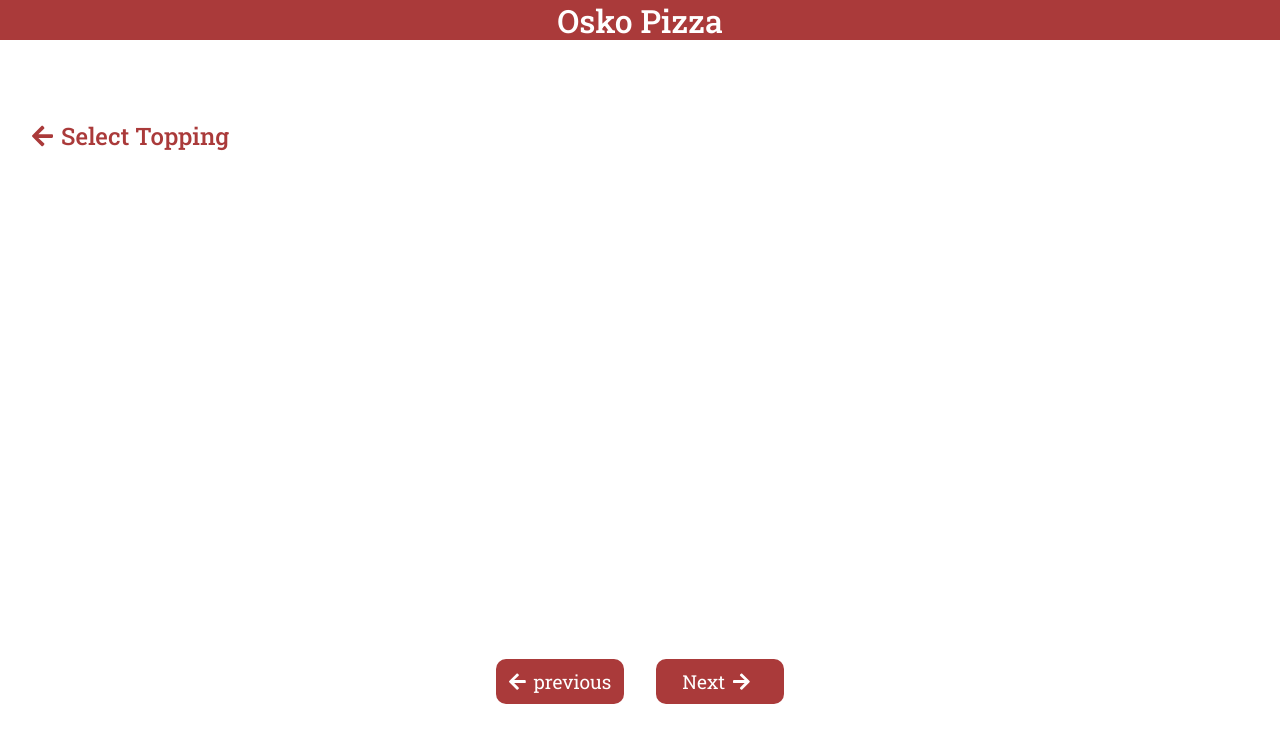
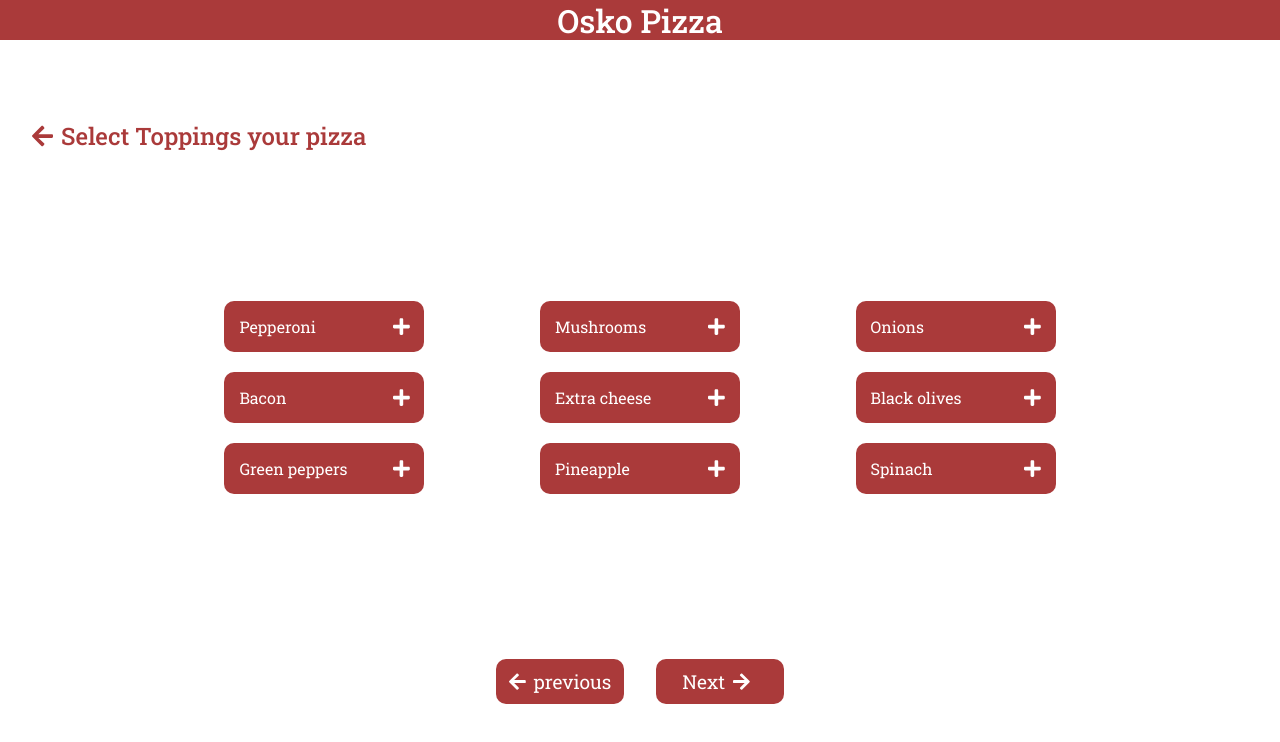
Before and after one commit to gabriel-queiroz/ChallengeTauria, a React (Create React App) app in the folder front/: page /topping in a window 1280 px wide. Shown: the top 742 px of the page. Built offline with nearby package versions, Linux system fonts and the light colour scheme.

Commit message:
feat(page-toppings-front): Create toppings

```diff
--- /dev/null
+++ b/front/src/components/ToppingSelect/index.tsx
@@ -0,0 +1,21 @@
+import React from 'react';
+import * as S from './styles';
+
+interface ToppingSelectProps {
+  selected?: boolean;
+  title?: string;
+  onClick?: () => void;
+}
+
+const ToppingSelect: React.FC<ToppingSelectProps> = ({
+  title,
+  selected,
+  onClick,
+}) => (
+  <S.Container selected={selected} onClick={onClick}>
+    <S.Title>{title}</S.Title>
+    {selected ? <S.IconRemove /> : <S.IconAdd />}
+  </S.Container>
+);
+
+export default ToppingSelect;
--- /dev/null
+++ b/front/src/components/ToppingSelect/styles.ts
@@ -0,0 +1,44 @@
+import styled, { css } from 'styled-components';
+import { FontAwesomeIcon } from '@fortawesome/react-fontawesome';
+import { faPlus, faTrash } from '@fortawesome/free-solid-svg-icons';
+import { colors } from '../../styles';
+
+interface ContainerProps {
+  selected?: boolean;
+}
+
+export const Container = styled.button<ContainerProps>`
+  background-color: ${colors.redLight};
+  border-radius: 10px;
+  padding: 15px;
+  margin: 10px;
+  min-width: 200px;
+  min-height: 50px;
+  display: flex;
+  align-items: center;
+  justify-content: space-between;
+  transition: 100ms ease-in-out;
+  ${props =>
+    props.selected &&
+    css`
+      background-color: ${colors.greenLight};
+    `}
+`;
+
+export const Title = styled.span`
+  color: ${colors.whiteLight};
+`;
+
+export const IconAdd = styled(FontAwesomeIcon).attrs({
+  icon: faPlus,
+})`
+  color: ${colors.whiteLight};
+  font-size: 1.2rem;
+`;
+
+export const IconRemove = styled(FontAwesomeIcon).attrs({
+  icon: faTrash,
+})`
+  color: ${colors.whiteLight};
+  font-size: 1.2rem;
+`;
--- a/front/src/components/index.ts
+++ b/front/src/components/index.ts
@@ -4,3 +4,4 @@ export { default as AppContainer } from './AppContainer';
 export { default as ActionButtons } from './ActionButtons';
 export { default as ContentPage } from './ContentPage';
 export { default as CardSelect } from './CardSelect';
+export { default as ToppingSelect } from './ToppingSelect';
--- a/front/src/pages/Toppings/index.tsx
+++ b/front/src/pages/Toppings/index.tsx
@@ -1,10 +1,29 @@
-import React from 'react';
+import React, { useState } from 'react';
 import { useHistory } from 'react-router-dom';
-import { Title, ContentPage, ActionButtons } from '../../components';
+import {
+  Title,
+  ContentPage,
+  ActionButtons,
+  ToppingSelect,
+} from '../../components';
 import { RouteNames } from '../../routes';
+import * as S from './styles';
 
 const Toppings = () => {
   const history = useHistory();
+  const [toppingSelects, setToppingSelects] = useState<any[]>([]);
+  const toppings = [
+    { id: 1, name: 'Pepperoni' },
+    { id: 2, name: 'Mushrooms' },
+    { id: 3, name: 'Onions' },
+    { id: 4, name: 'Bacon' },
+    { id: 5, name: 'Extra cheese' },
+    { id: 6, name: 'Black olives' },
+    { id: 7, name: 'Green peppers' },
+    { id: 8, name: 'Pineapple' },
+    { id: 9, name: 'Spinach' },
+  ];
+
   const handleNavigateCrust = () => {
     history.push(RouteNames.crust);
   };
@@ -13,9 +32,30 @@ const Toppings = () => {
     history.push(RouteNames.confirmation);
   };
 
+  const handleSelectItem = (id: number) => {
+    const indexItem = toppingSelects.findIndex(item => item === id);
+
+    if (indexItem !== -1) {
+      toppingSelects.splice(indexItem, 1);
+      setToppingSelects([...toppingSelects]);
+      return;
+    }
+    setToppingSelects([...toppingSelects, id]);
+  };
+
   return (
     <ContentPage>
-      <Title showGoBack>Select Topping</Title>
+      <Title showGoBack>Select Toppings your pizza</Title>
+      <S.Toppings>
+        {toppings.map(topping => (
+          <ToppingSelect
+            key={topping.id}
+            title={topping.name}
+            selected={toppingSelects.includes(topping.id)}
+            onClick={() => handleSelectItem(topping.id)}
+          />
+        ))}
+      </S.Toppings>
       <ActionButtons
         onPrevious={handleNavigateCrust}
         onNext={handleNavigateConfirmation}
--- /dev/null
+++ b/front/src/pages/Toppings/styles.ts
@@ -0,0 +1,9 @@
+import styled from 'styled-components';
+
+export const Toppings = styled.div`
+  display: flex;
+  margin: 0 auto;
+  max-width: 70%;
+  justify-content: space-between;
+  flex-wrap: wrap;
+`;
```
